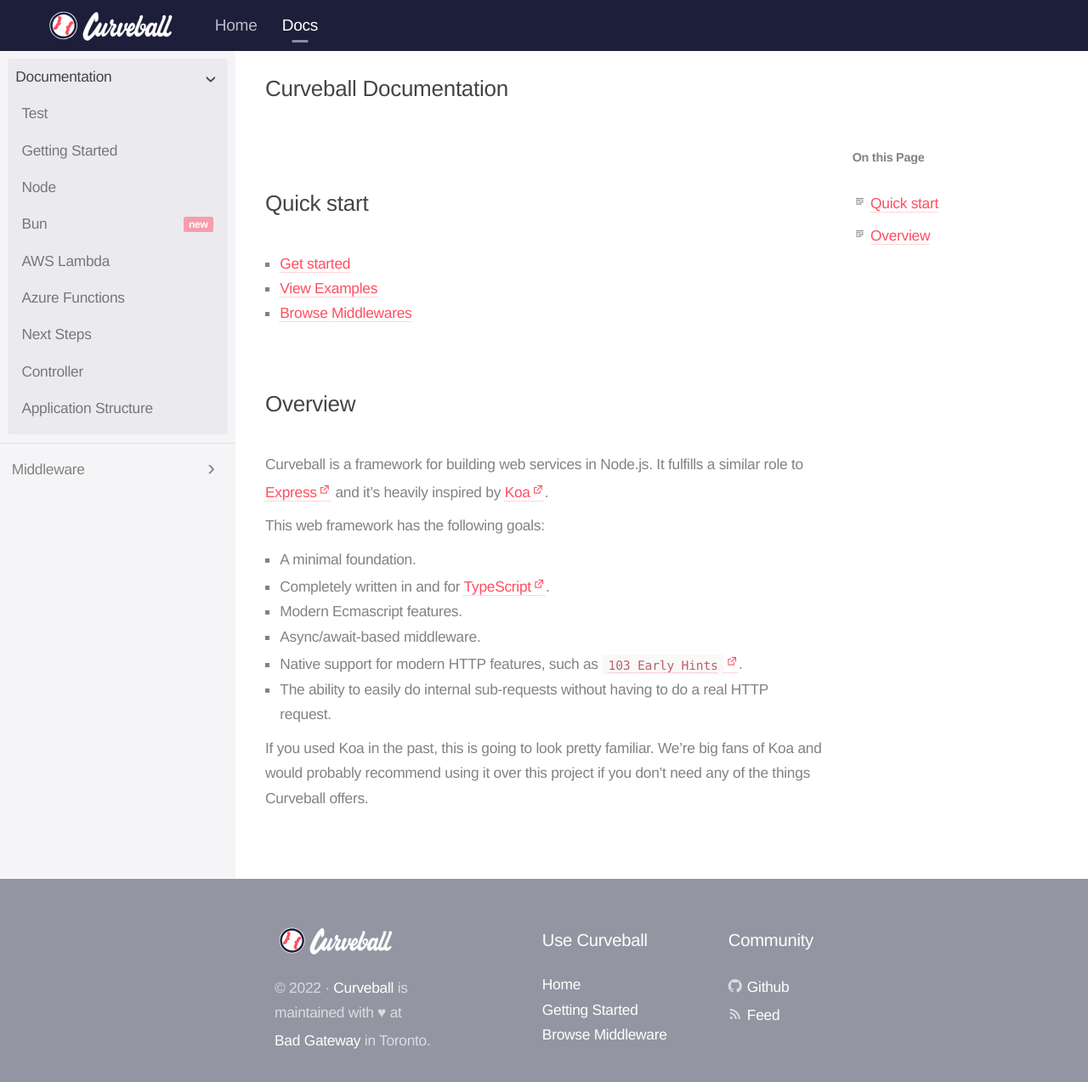
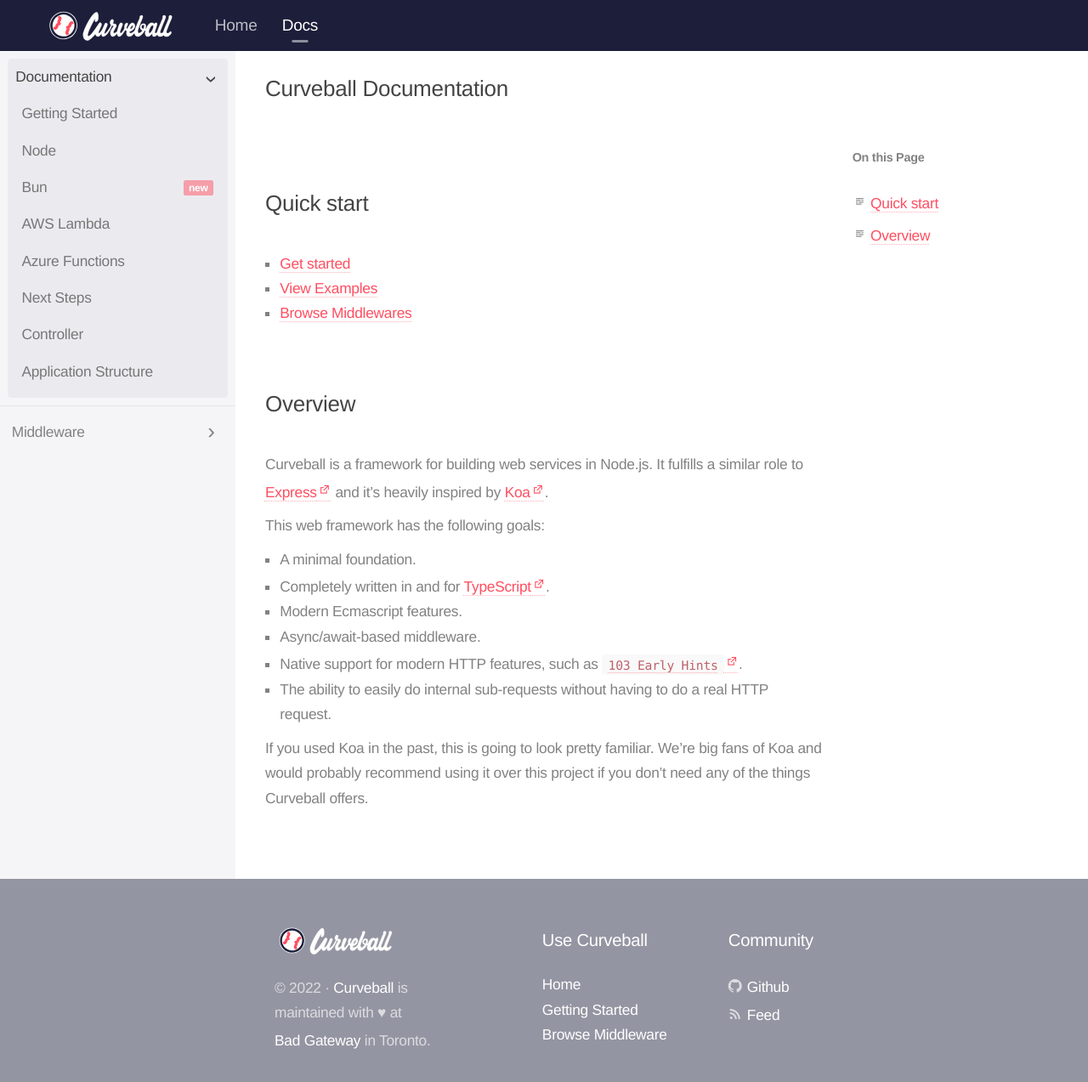
Before and after one commit to curveball/website, a Jekyll site: the page built from pages/docs.md, in a window 1280 px wide and 1285 px high. Shown: the top 1273 px of the window at 85% size. Built offline with Jekyll 4.4.1, drawn with Linux system fonts in a browser that asks for light colours.

Commit message:
remove docs cheat sheet from sidebar nav

```diff
--- a/_layouts/documentation.html
+++ b/_layouts/documentation.html
@@ -5,9 +5,6 @@
     url_base:   /docs
     collection: documentation
     collection_items:
-
-    - title: Test
-      url: testdocs
 
     - title: Getting Started
       url: getting-started
```
